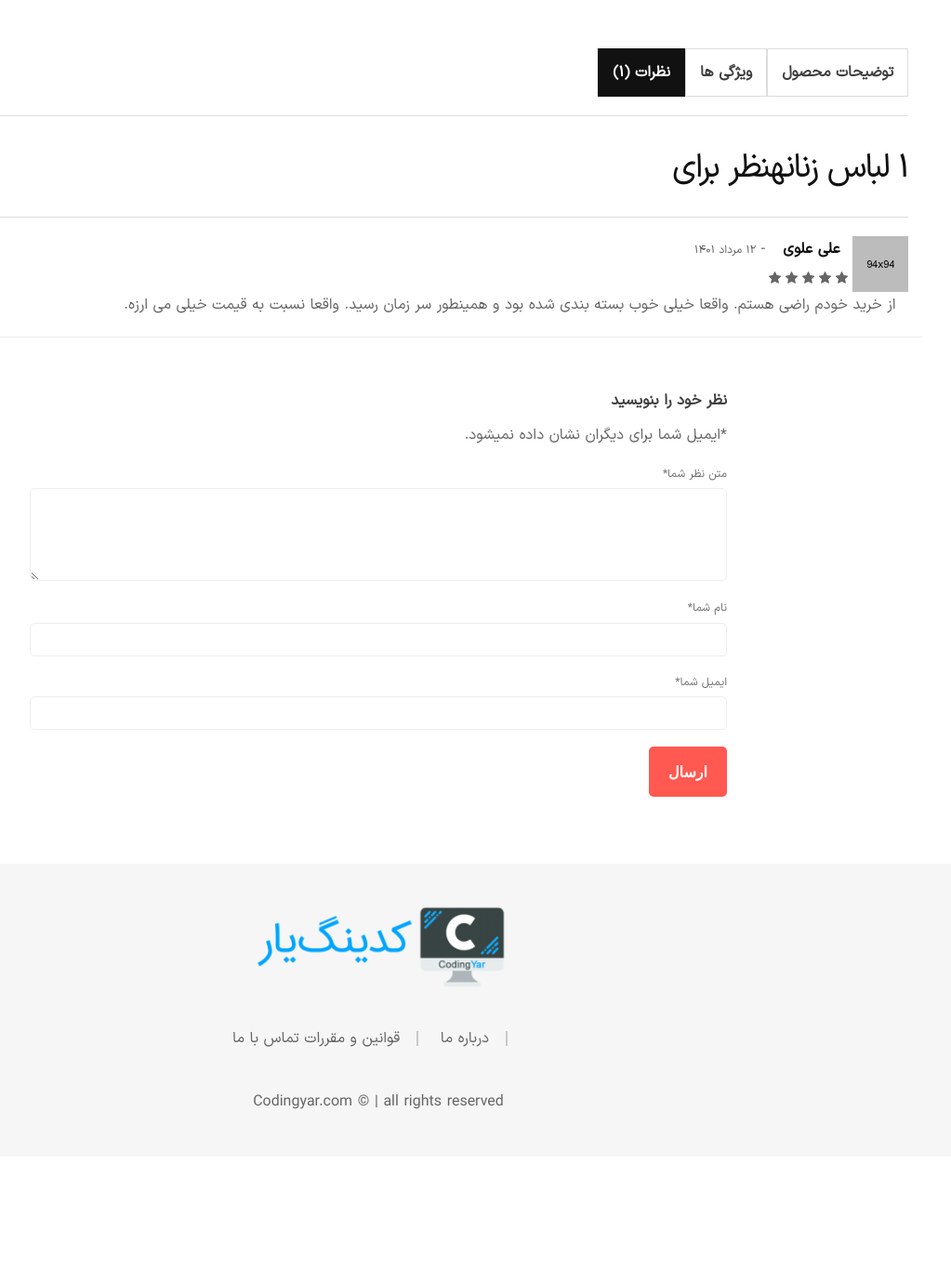
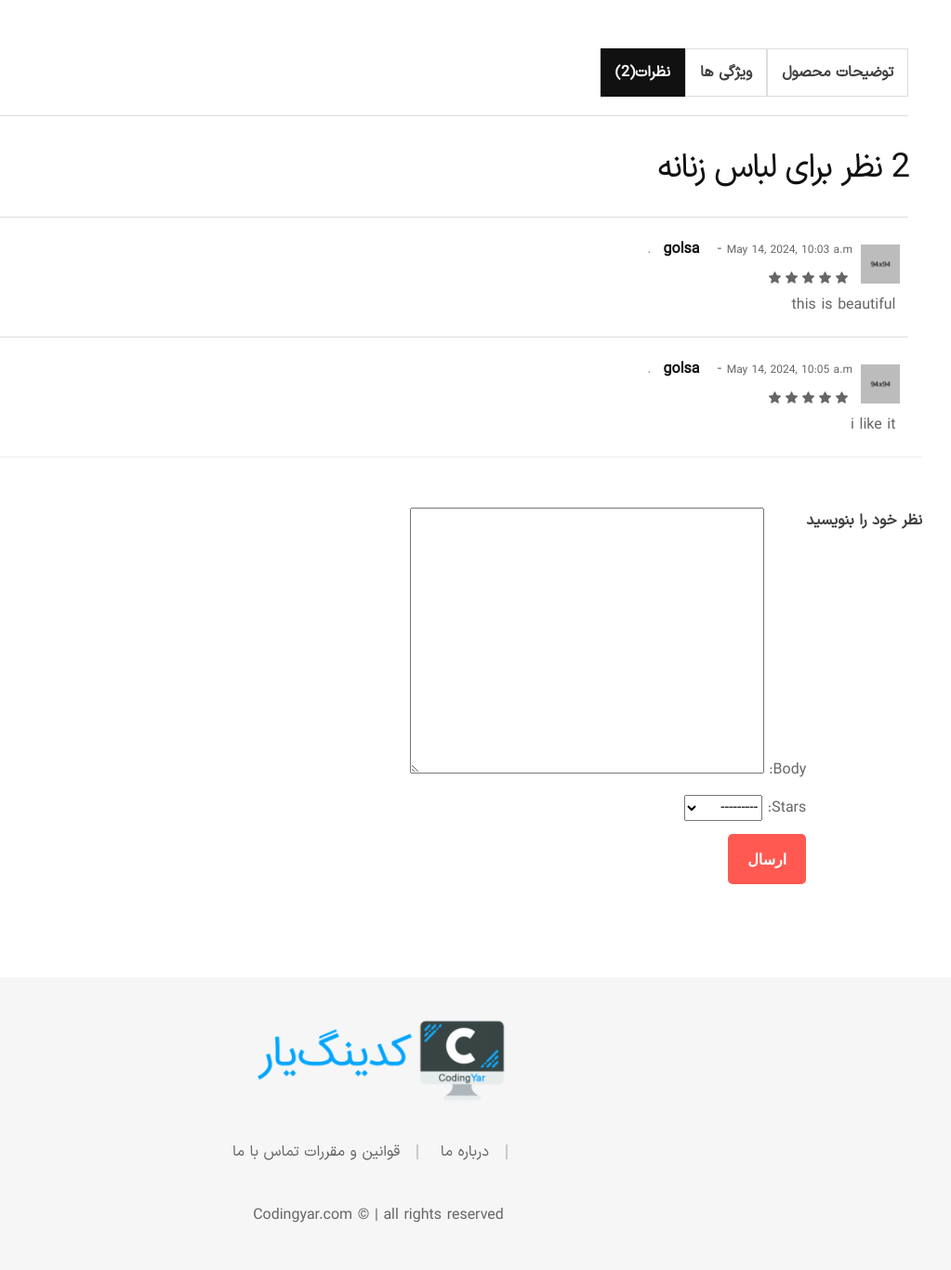
Before and after one commit to golsachamani/online_shop, a Django app: page /products/1/ in a window 1280 px wide, after a click that opens the changed part. Shown: the part 768-2134 px from the top of the page at 93% size, without its empty margins (251-1274 px from the left). Before the commit the page ends 1961 px from the top, so only its background shows below. Run offline with Django 4.2, Linux system fonts and the light colour scheme; data comes from the database, SQL or seed files in the repository; both versions use the stored data as it was after the commit; parts of the project's set-up code (start-up, migrations or seed data) failed here and were passed over; some libraries are stand-ins or nearby versions; some web fonts are replaced.

Commit message:
add form to products app

```diff
--- /dev/null
+++ b/products/forms.py
@@ -0,0 +1,7 @@
+from django import forms
+from .models import *
+
+class CommentForm(forms.ModelForm):
+    class Meta:
+        model = Comment
+        fields = ['body', 'stars']
--- a/products/models.py
+++ b/products/models.py
@@ -1,5 +1,8 @@
 from django.db import models
 from django.shortcuts import render, reverse
+from django.contrib.auth import get_user_model
+
+
 class Product(models.Model):
     title = models.CharField(max_length=100)
     description = models.TextField()
@@ -13,3 +16,19 @@ class Product(models.Model):
 
     def get_absolute_url(self):
         return reverse('product_detail', args =[self.id])
+
+
+class Comment(models.Model):
+
+    STAR_CHOICE =[
+        ('1', 'very bad'), ('2', 'bad'), ('3','normal'), ('4', 'good'), ('5', 'perfect'),
+    ]
+    product = models.ForeignKey(Product, on_delete=models.CASCADE, related_name='comments')
+    body = models.TextField()
+    author = models.ForeignKey(get_user_model(),on_delete=models.CASCADE, related_name='comments')
+    stars = models.CharField(max_length=10, choices=STAR_CHOICE)
+    datetime_create = models.DateTimeField(auto_now_add=True)
+    datetime_modiefied = models.DateTimeField(auto_now=True)
+    active = models.BooleanField(default=True)
+    def get_absolute_url(self):
+        return reverse('product_detail', args=[self.product.id])
--- a/products/templates/products/product_detail.html
+++ b/products/templates/products/product_detail.html
@@ -1,4 +1,5 @@
 {% extends '_base.html'%}
+{% load static%}
 
 {%block content%}
 
@@ -81,7 +82,7 @@
                                         <span>ویژگی ها</span>
                                     </a>
                                     <a class="m-0 product-data-tab__link nav-link" id="nav-reviews-tab" data-toggle="tab" href="#nav-reviews" role="tab" aria-selected="true">
-                                        <span>نظرات (۱)</span>
+                                        <span>نظرات({{product.comments.count}})</span>
                                     </a>
                                 </div>
                                 <div class="tab-content product-data-tab__content" id="product-tabContent">
@@ -117,18 +118,19 @@
                                     </div>
                                     <div class="tab-pane fade" id="nav-reviews" role="tabpanel" aria-labelledby="nav-reviews-tab">
                                         <div class="product-reviews">
-                                            <h3 class="review__title">۱ {{product.title}}نظر برای</h3>
+                                            <h3 class="review__title">{{product.comments.count}} نظر برای {{product.title}}</h3>
+                                            {%for comment in product.comments.all%}
                                                 <ul class="review__list">
                                                     <li class="review__item">
                                                         <div class="review__container">
                                                             <div class="review__text">
                                                                 <div class="d-flex flex-sm-row flex-row">
-                                                                <img src="assets/img/others/comment-1.jpg" alt="Review Avatar" class="review__avatar">
+                                                                    <img src="{% static 'img/others/comment-1.jpg'%}" alt="Review Avatar" class="review__avatar p-3">
                                                                     <div>
                                                                         <div class="review__meta">
-                                                                        <strong class="review__author px-4">علی علوی</strong>
+                                                                            <strong class="review__author px-4">{{comment.author.username}}</strong>
                                                                             <span class="review__dash">-</span>
-                                                                        <span class="review__published-date">۱۲ مرداد ۱۴۰۱</span>
+                                                                            <span class="review__published-date">{{comment.datetime_create}}</span>
                                                                         </div>
                                                                         <div class="product-rating">
                                                                             <div class="m-0 star-rating star-five">
@@ -138,16 +140,27 @@
                                                                     </div>
                                                                 </div>
                                                                 <p class="review__description text-right px-4">
-                                                                از خرید خودم راضی هستم. واقعا خیلی خوب بسته بندی شده بود و همینطور سر زمان رسید. واقعا نسبت به قیمت خیلی می ارزه.
+                                                                    {{comment.body}}
                                                                 </p>
                                                             </div>
                                                         </div>
                                                     </li>
                                                 </ul>
+                                            {%endfor%}
+
                                             <div class="review-form-wrapper">
                                                 <div class="row">
                                                     <div class="border-top py-5 w-100"></div>
-                                                    <div class="col-lg-8 m-auto">
+
+                                                        <span class="reply-title pull-right">نظر خود را بنویسید</span>
+                                                        <br>
+                                                    <form action="{%url 'comment_create' product.id%}"  method="post">
+                                                        {%csrf_token%}
+                                                        {{context_form.as_p}}
+                                                        <input type="submit" value="ارسال" class="btn-submit">
+                                                    </form>
+
+                                                    <!-- <div class="col-lg-8 m-auto">
                                                         <span class="reply-title pull-right">نظر خود را بنویسید</span>
                                                         <br>
                                                         <form action="#" class="form text-right">
@@ -156,8 +169,8 @@
                                                             </div>
                                                             <div class="form__group mb--10">
                                                                 <label class="form__label d-block" for="email">متن نظر شما<span class="required">*</span></label>
-                                                                <textarea name="review" id="review" class="form__input form__input--textarea"></textarea>
-                                                            </div>
+                                                                <!-- <textarea name="review" id="review" class="form__input form__input--textarea"></textarea> -->
+                                                            <!-- </div>
                                                             <div class="form__group mb--20">
                                                                 <label class="form__label d-block" for="name">نام شما<span class="required">*</span></label>
                                                                 <input type="text" name="name" id="name" class="form__input">
@@ -169,7 +182,7 @@
                                                             <div class="form__group">
                                                                 <div class="form-row">
                                                                     <div class="col-12">
-                                                                        <input type="submit" value="ارسال" class="btn-submit">
+                                                                        <input type="submit" value="ارسال" class="btn-submit"> -->
                                                                     </div>
                                                                 </div>
                                                             </div>
@@ -185,7 +198,7 @@
                     </div>
                 </div>
             </div>
-        </div>
+        </div> -->
         <!-- Main Content Wrapper End -->
 
         <!-- Footer Start-->
--- a/products/urls.py
+++ b/products/urls.py
@@ -3,4 +3,5 @@ from . views import *
 urlpatterns = [
     path('',ProductListView.as_view(), name='product_list'),
     path('<int:pk>/', ProductDetailView.as_view(), name= 'product_detail'),
+    path('comment/<int:pk>/', CommentCreateView.as_view(), name = 'comment_create'),
 ]
--- a/products/views.py
+++ b/products/views.py
@@ -1,6 +1,10 @@
-from django.shortcuts import render
+from typing import Any
+from django.forms import BaseModelForm
+from django.http import HttpResponse
+from django.shortcuts import render,get_object_or_404
 from django.views import generic
 from . models import Product
+from . forms import *
 
 class ProductListView(generic.ListView):
     #model = Product
@@ -12,3 +16,19 @@ class ProductDetailView(generic.DetailView):
     model =Product
     template_name = 'products/product_detail.html'
     context_object_name = 'product'
+
+    def get_context_data(self, **kwargs):
+        context= super().get_context_data(**kwargs)
+        context['context_form'] = CommentForm()
+        return context
+class CommentCreateView(generic.CreateView):
+    model = Comment
+    form_class = CommentForm
+
+    def form_valid(self, form):
+        obj = form.save(commit=False)
+        obj.author = self.request.user
+        pk = self.kwargs['pk']
+        product = get_object_or_404(Product, id = pk )
+        obj.product = product
+        return super().form_valid(form)
```
Also changed, not shown: products/admin.py (+6 -1 lines), db.sqlite3, products/migrations/0002_comment.py (added). Lines whose indentation alone changed are shown as unchanged.
